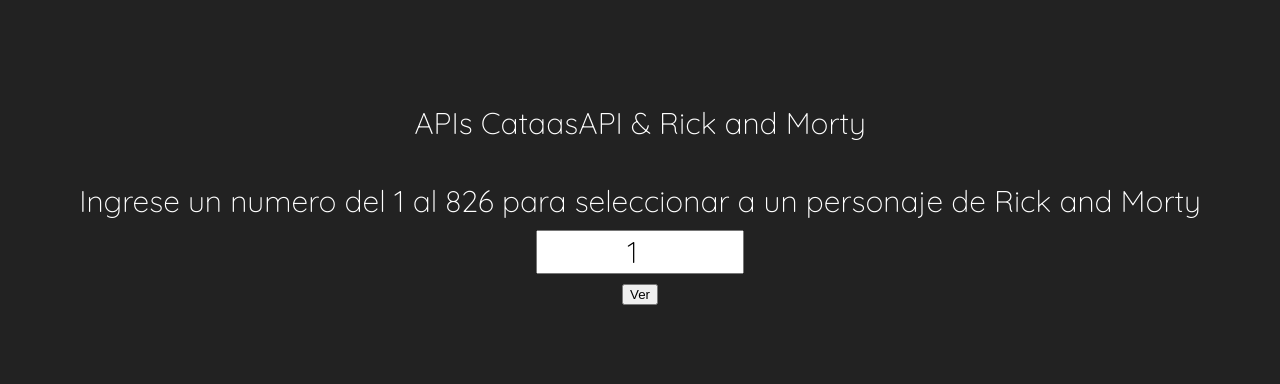
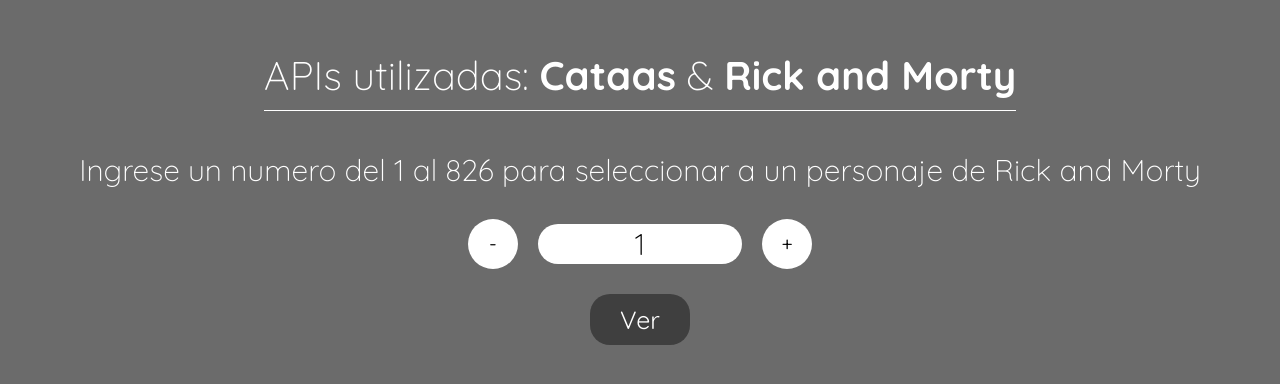
Before and after one commit to camila-pereyra/APIs-rickAndMorty-Cataas-relation, a React (Vite) app: page / in a window 1280 px wide. Shown: the part 206-590 px from the top of the page. Built offline with nearby package versions, Linux system fonts and the light colour scheme; a web font is replaced by a local one.

Commit message:
Estilos de App e Imput. Agregue dos botones para aumentar o dismuir contador de numero. Cambio titulo principal de la app

```diff
--- a/src/components/App/App.css
+++ b/src/components/App/App.css
@@ -1,7 +1,7 @@
 .app-container{
     width: 100vw;
     min-height: 100vh;
-    background-color: #222;
+    background-color: #6b6b6b;
     display: flex;
     flex-direction: column;
     justify-content: center;
@@ -17,9 +17,14 @@
 }
 .app-tittle {
     color: white;
-    font-size: 30px;
+    font-size: 40px;
     margin-bottom: 10px;
     font-family: "Quicksand", sans-serif;
     font-weight: 300;
     text-align: center;
+    border-bottom: 1px solid white;
+    padding-bottom: 10px;
 }
+.app-tittle span {
+    font-weight: 700;
+}
--- a/src/components/App/App.jsx
+++ b/src/components/App/App.jsx
@@ -14,7 +14,7 @@
     return (
         <>
             <div className="app-container">
-                <h1 className="app-tittle">APIs CataasAPI & Rick and Morty</h1>
+                <h1 className="app-tittle">APIs utilizadas: <span>Cataas</span> & <span>Rick and Morty</span></h1>
                 <div className="app-containerCard">
                     {!numberID ?
                         <Input formatNumberChose={formatNumberChose} />
--- a/src/components/Input/Input.css
+++ b/src/components/Input/Input.css
@@ -15,10 +15,72 @@
 .input-input{
     width: 200px;
     font-size: 30px;
-    margin-bottom: 10px;
     font-family: "Quicksand", sans-serif;
     font-weight: 300;
     text-align: center;
+    border: none;
+    border-radius: 20px;
+    outline: none;
+    margin: 0 20px;
+}
+input[type=number]::-webkit-inner-spin-button,
+input[type=number]::-webkit-outer-spin-button {
+  -webkit-appearance: none;
+  margin: 0;
+}
 
+.effect-card {
+    display: flex;
+    justify-content: center;
+    align-items: center;
+    padding: 20px;
+}
+.service-button {
+    font-size: 25px;
+    font-family: "Quicksand", sans-serif;
+    display: inline-block;
+    width: 100px;
+    padding: 10px;
+    color: white;
+    border: none;
+    border-radius: 20px;
+    text-decoration: none;
+    cursor: pointer;
+    transition: all 0.3s ease;
+}
+.service-button.pulse {
+    background-color: #3f3f3f;
+}
+@keyframes pulse {
+    0% {
+        transform: scale(1);
+    }
+    50% {
+        transform: scale(1.05);
+    }
+    100% {
+        transform: scale(1);
+    }
+}
 
+.service-button.pulse:hover {
+    animation: pulse 0.6s ease-in-out infinite;
 }
+.input-counterPanel{
+    display: flex;
+    justify-content: center;
+    align-items: center;
+    margin: 20px 0 5px 0;
+}
+.buttonAddOrSubtract{
+    width: 50px;
+    height: 50px;
+    font-size: 20px;
+    font-family: "Quicksand", sans-serif;
+    display: inline-block;
+    padding: 10px;
+    color:  #000000;
+    background-color: #ffffff;
+    border: none;
+    border-radius: 30px;
+}
--- a/src/components/Input/Input.jsx
+++ b/src/components/Input/Input.jsx
@@ -2,7 +2,7 @@
 import "./Input.css"
 
 
-const Input = ({formatNumberChose}) => {
+const Input = ({ formatNumberChose }) => {
     const [inputNumber, setInputNumber] = useState(1)
 
     const handleClick = () => {
@@ -13,11 +13,24 @@
         setInputNumber(e.target.value)
     }
 
+    const addNumber = () => {
+        setInputNumber(inputNumber + 1)
+    }
+    const subtractNumber = () => {
+        inputNumber > 1 ? setInputNumber(inputNumber - 1) : setInputNumber(1)
+    }
+
     return (
         <div className="input-container">
             <p className="input-paragraph">Ingrese un numero del 1 al 826 para seleccionar a un personaje de Rick and Morty</p>
-            <input type="number" className="input-input" min={1} max={826} step={1} value={inputNumber} onChange={changeNumber} />
-            <button onClick={handleClick} >Ver</button>
+            <div className="input-counterPanel">
+                <button className="buttonAddOrSubtract" onClick={subtractNumber}>-</button>
+                <input type="number" className="input-input" min={1} max={826} step={1} value={inputNumber} onChange={changeNumber} />
+                <button onClick={addNumber} className="buttonAddOrSubtract">+</button>
+            </div>
+            <div className="effect-card">
+                <button className="service-button pulse" onClick={handleClick} >Ver</button>
+            </div>
         </div>
     )
 }
```
